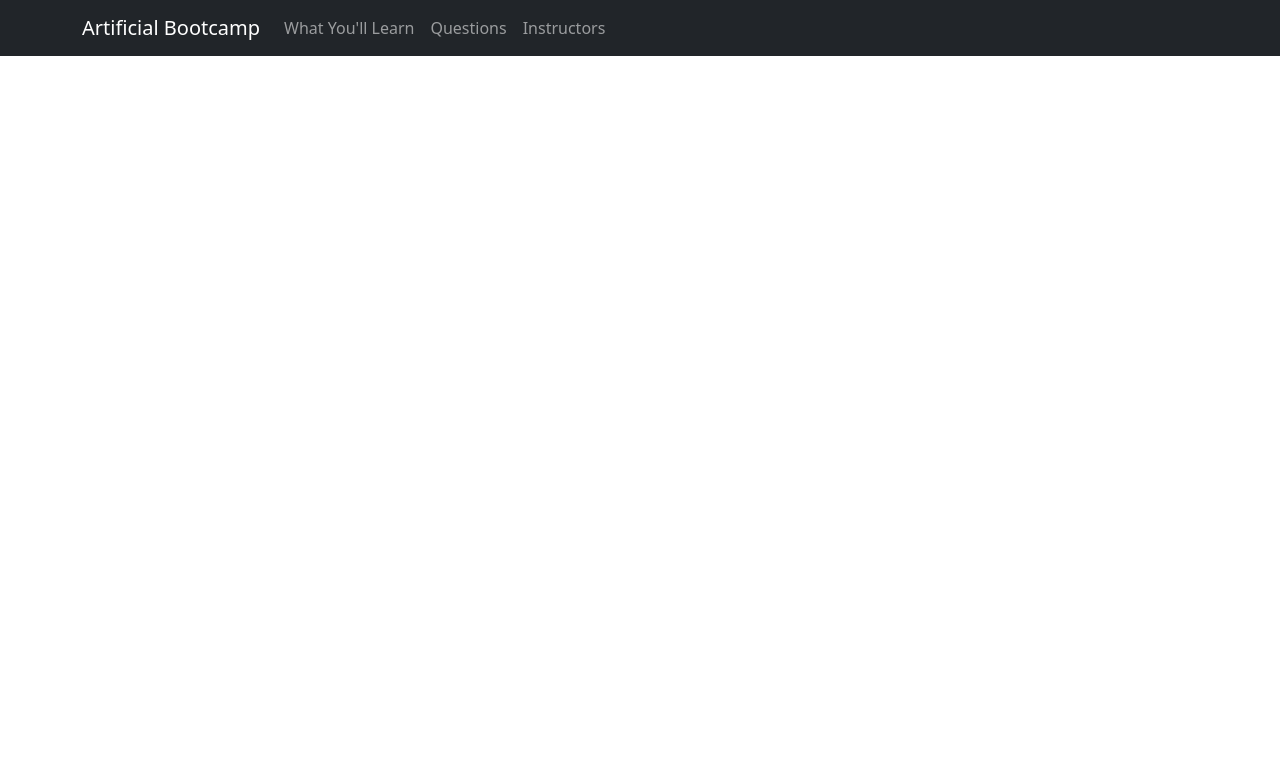
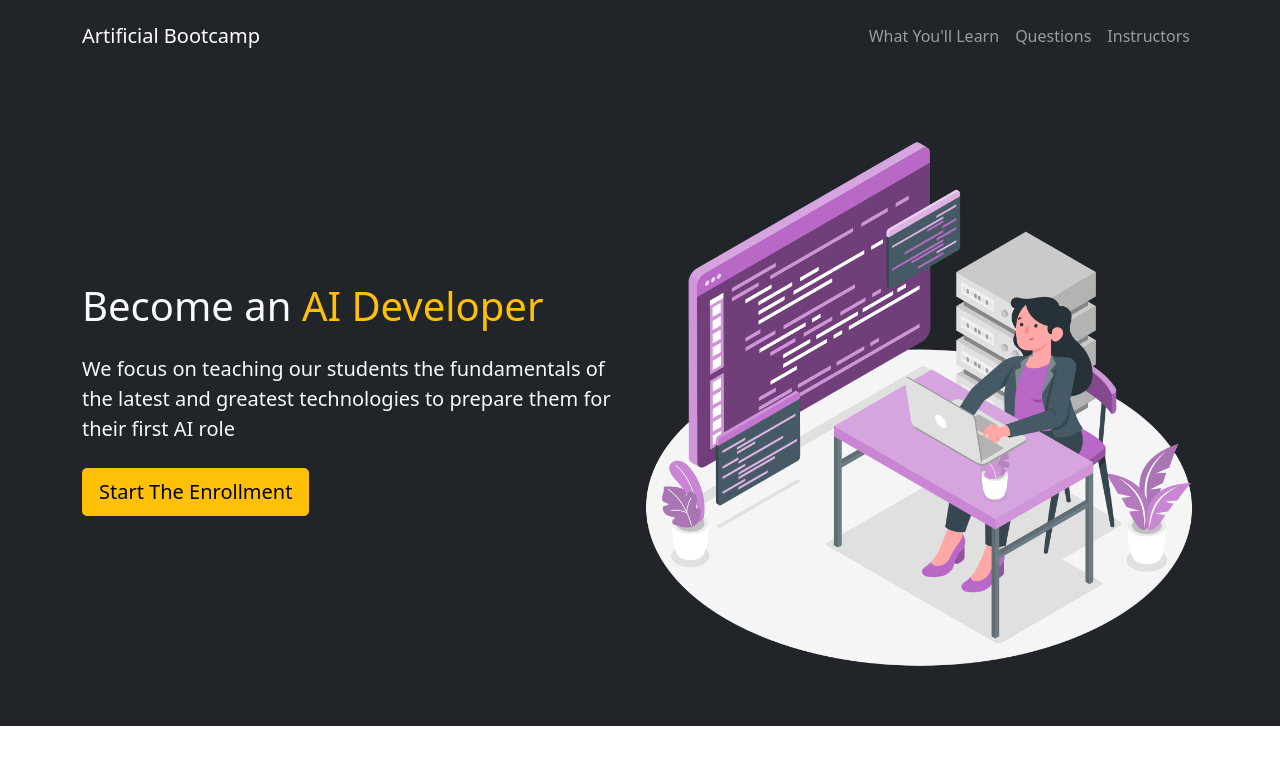
Before and after one commit to sudohumberto/artificial-bootcamp, a plain HTML site: page index.html in a window 1280 px wide. Drawn offline with nearby package versions, Linux system fonts and the light colour scheme.

Commit message:
showcase

```diff
--- a/index.html
+++ b/index.html
@@ -15,8 +15,7 @@
 <body>
 
     <!-- navbar start -->
-
-    <nav class="navbar navbar-expand-lg bg-dark navbar-dark"><!-- anything under large is going to be in the hamburguer menu -->
+    <nav class="navbar navbar-expand-lg bg-dark navbar-dark py-3"><!-- anything under large is going to be in the hamburguer menu -->
         <div class="container">
             <a href="#" class="navbar-brand">Artificial Bootcamp</a>
 
@@ -25,7 +24,7 @@
             </button>
 
             <div class="collapse navbar-collapse" id="navmenu">
-                <ul class="navbar-nav">
+                <ul class="navbar-nav ms-auto">
                     <li class="nav-item">
                         <a href="#learn" class="nav-link">What You'll Learn</a>
                     </li>
@@ -39,8 +38,25 @@
             </div>
         </div>
     </nav>
+    <!-- navbar end -->
 
-    <!-- navbar end -->
+    <!-- showcase start -->
+    <section class="bg-dark text-light p-5 text-center text-sm-start">
+        <div class="container">
+            <div class="d-sm-flex align-items-center justify-content-between">
+                <div>
+                    <h1>Become an <span class="text-warning">AI Developer</span></h1>
+                    <p class="lead my-4">
+                        We focus on teaching our students the fundamentals of the latest and greatest technologies to prepare them for their first AI role
+                    </p>
+                    <button class="btn btn-warning btn-lg">Start The Enrollment</button>
+                </div>
+                <img class="img-fluid w-50 d-none d-sm-block" src="assets/images/showcase.png" alt="">
+                <!--a href="https://www.freepik.com/vectors/people">People vector created by storyset - www.freepik.com</a-->
+            </div>
+        </div>
+    </section>
+    <!-- showcase end -->
 
     <!-- Bootstrap Bundle with Popper -->
     <script src="https://cdn.jsdelivr.net/npm/bootstrap@5.1.3/dist/js/bootstrap.bundle.min.js" integrity="sha384-ka7Sk0Gln4gmtz2MlQnikT1wXgYsOg+OMhuP+IlRH9sENBO0LRn5q+8nbTov4+1p" crossorigin="anonymous"></script>
```
Also changed, not shown: assets/images/showcase.png (added).
